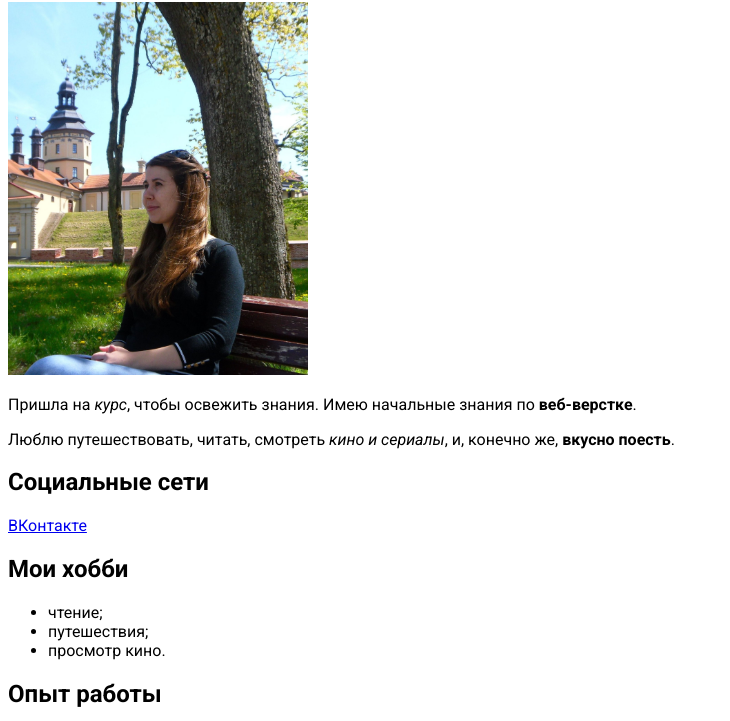
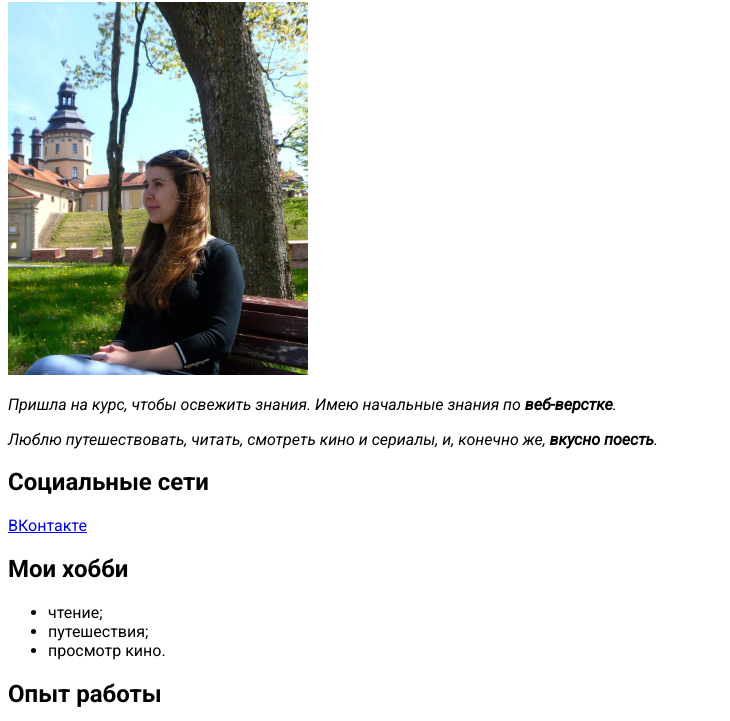
Before and after one commit to HomRed2100/rezume, a plain HTML site: page index.html in a window 1280 px wide. Shown: the part 79-800 px from the top of the page, without its empty margins (0-730 px from the left). Drawn offline with Linux system fonts and the light colour scheme.

Commit message:
прописала шрифт

```diff
--- a/css/style.css
+++ b/css/style.css
@@ -4,3 +4,8 @@ body {
     font-weight: normal;
 
 }
+
+.info-text {
+    font-family: 'Roboto';
+    font-style: italic;
+}
--- a/index.html
+++ b/index.html
@@ -16,8 +16,10 @@
 <body>
     <h1>Ларина Мария</h1>
     <img src="img/myphoto.jpg" alt="мое фото" width="300">
-    <p>Пришла на <em>курс</em>, чтобы освежить знания. Имею начальные знания по <strong>веб-верстке</strong>.</p>
-    <p>Люблю путешествовать, читать, смотреть <em>кино и сериалы</em>, и, конечно же, <strong>вкусно поесть</strong>.</p>
+    <div class="info-text">
+        <p>Пришла на <em>курс</em>, чтобы освежить знания. Имею начальные знания по <strong>веб-верстке</strong>.</p>
+        <p>Люблю путешествовать, читать, смотреть <em>кино и сериалы</em>, и, конечно же, <strong>вкусно поесть</strong>.</p>
+    </div >
     <h2>Социальные сети</h2>
     <a href="https://vk.com/id62163417" target="_blank">ВКонтакте</a>
     <h2>Мои хобби</h2>
```
